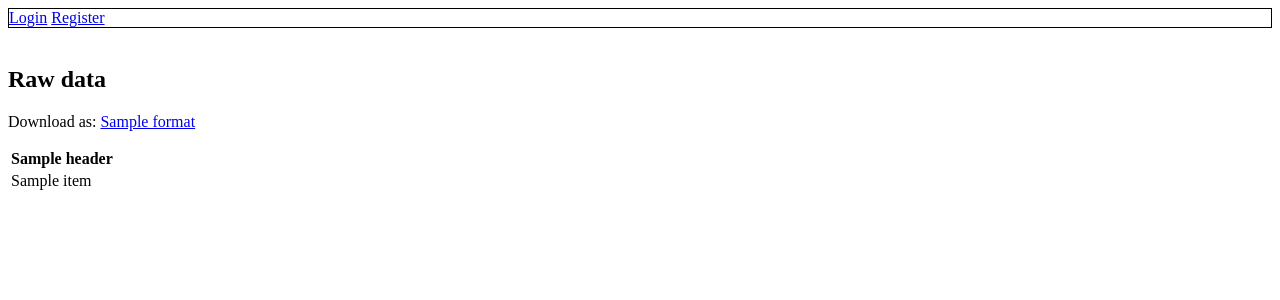
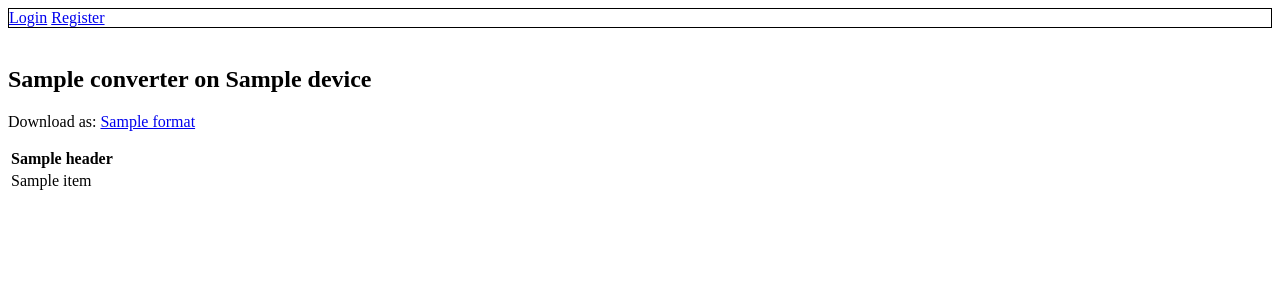
Before and after one commit to digitraceslab/koota-server, a Django app: template kdata/templates/koota/device_data.html in a window 1280 px wide. Shown: the top 300 px of the page. Run offline with Django 3.2, Linux system fonts and the light colour scheme; the template is opened without the code that fills it: most values are stand-ins (such as "Sample title", 1, 10 or a date in 2020).

Commit message:
Data views: Add correct sensor name and device to template

```diff
--- a/kdata/templates/koota/device_data.html
+++ b/kdata/templates/koota/device_data.html
@@ -1,8 +1,9 @@
 {% extends "koota/base.html" %}
+{% block title %} {{ converter.name }} on {{device.name}} {% endblock %}
 
 {% block body %}
 
-<h2>Raw data</h2>
+<h2>{{ converter.name }} on {{device.name}}</h2>
 
 Download as: {% for format in download_formats %}<a href="{{request.path_info}}.{{format}}">{{format}}</a> {% endfor %}
 <p>
--- a/kdata/views_data.py
+++ b/kdata/views_data.py
@@ -56,7 +56,7 @@ def device_data(request, device_id, converter, format):
     """List data from one device+converter on a """
     context = c = { }
     # Get devices and other data
-    device = models.Device.objects.get(device_id=device_id)
+    device = c['device'] = models.Device.objects.get(device_id=device_id)
     if not util.has_device_perm(request, device):
         return HttpResponse(status=403, reason='Not authorized')
     device_class = c['device_class'] = devices.get_class(device.type)
```
